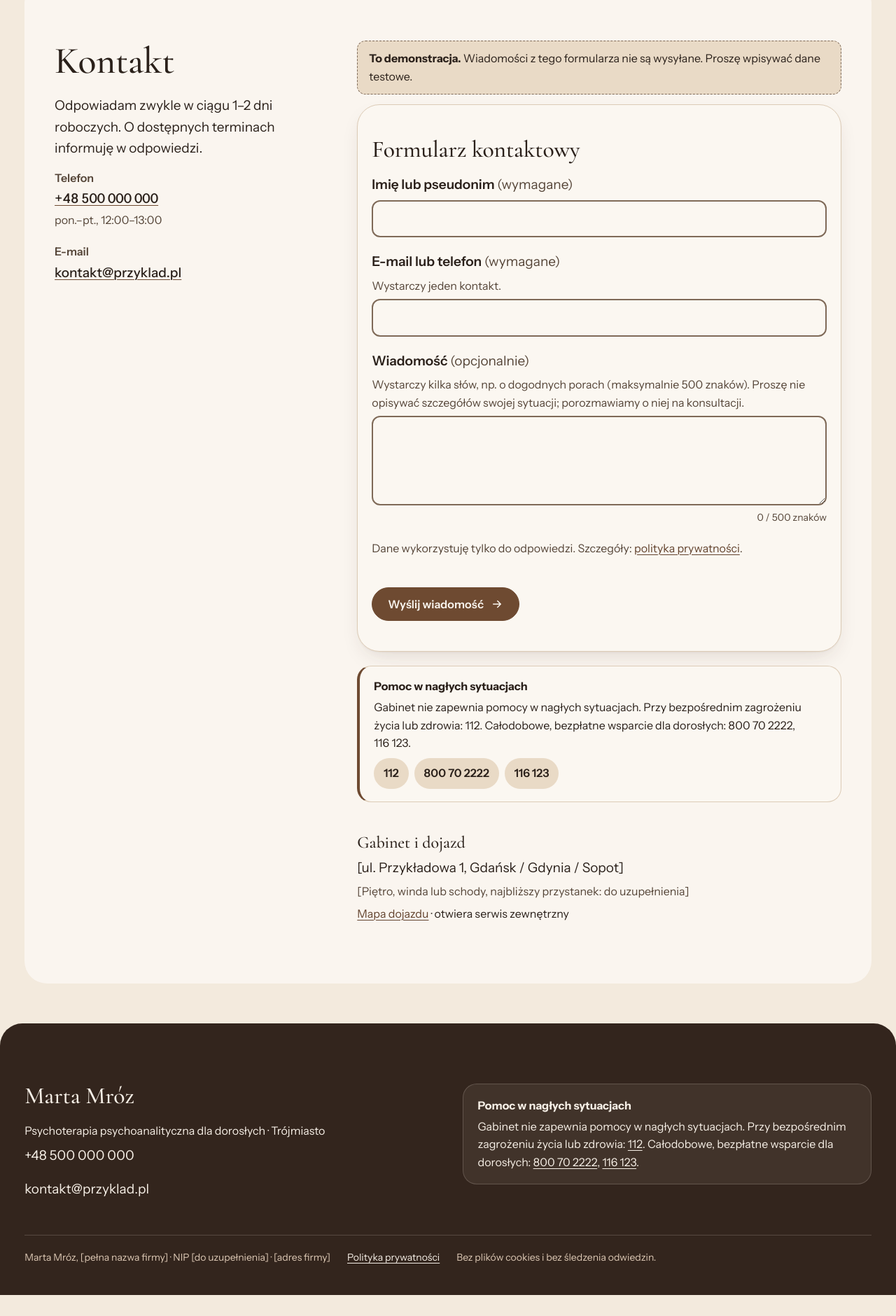
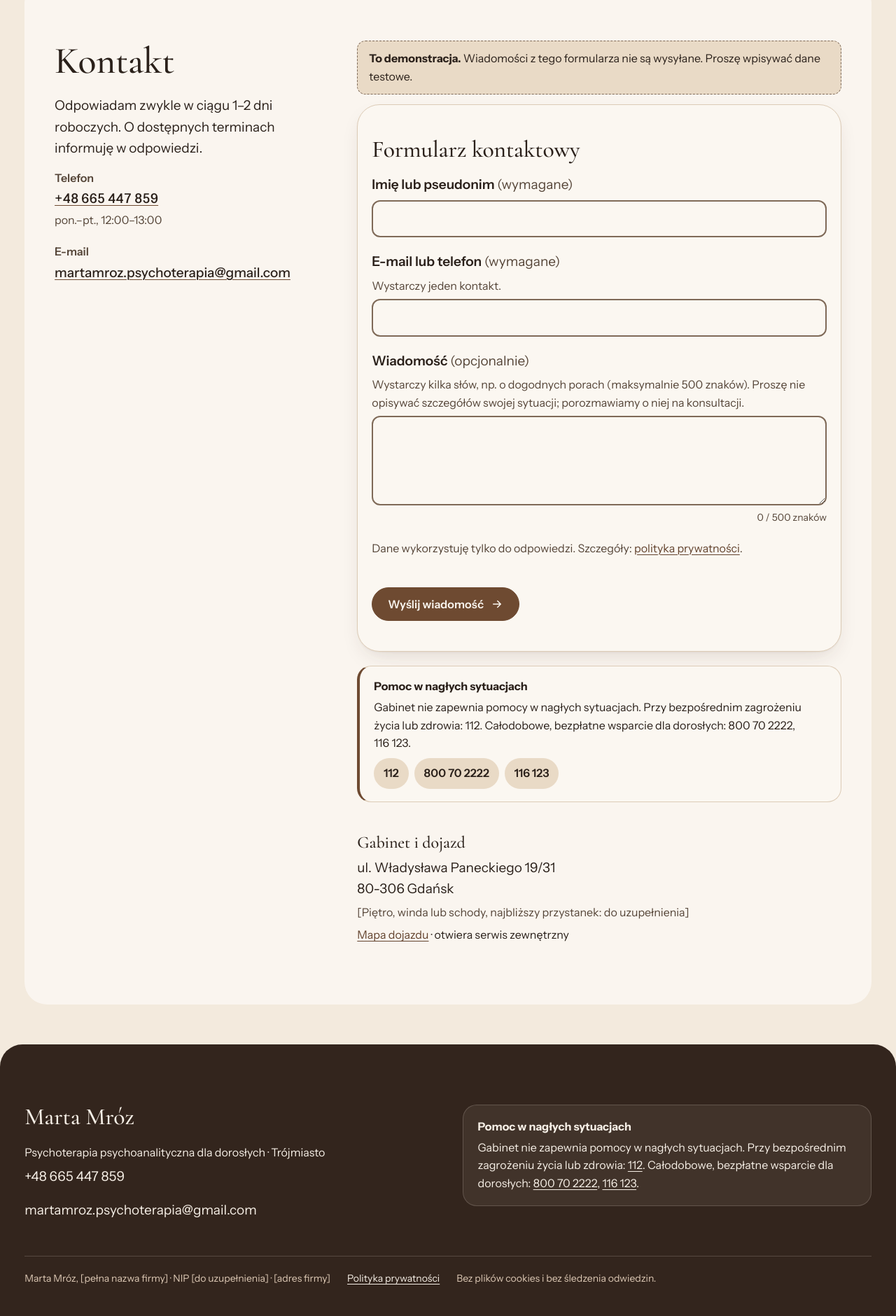
Before and after one commit to wiesioo-pe/gabinet-prototyp, a plain HTML site: page index.html in a window 1280 px wide. Shown: the part 3796-5676 px from the top of the page at 70% size. Before the commit the page ends 5646 px from the top, so only its background shows below. Drawn offline with Linux system fonts and the light colour scheme.

Commit message:
Dane kontaktowe Marty: telefon, e-mail, adres gabinetu
Co-Authored-By: Claude Opus 5.5 <noreply@anthropic.com>

```diff
--- a/index.html
+++ b/index.html
@@ -9,8 +9,8 @@
 <meta name="theme-color" content="#F4EDE3">
 <link rel="preload" href="fonts/cormorant-garamond-latin.woff2" as="font" type="font/woff2" crossorigin>
 <link rel="preload" href="fonts/instrument-sans-latin.woff2" as="font" type="font/woff2" crossorigin>
-<link rel="stylesheet" href="assets/styles.css?v=202611011109">
-<script src="assets/app.js?v=202611011109" defer></script>
+<link rel="stylesheet" href="assets/styles.css?v=202611231708">
+<script src="assets/app.js?v=202611231708" defer></script>
 </head>
 <body class="">
 <a class="skip-link" href="#tresc">Przejdź do treści</a>
@@ -146,8 +146,8 @@
       </div>
       <p data-vacation-off>Odpowiadam zwykle w ciągu 1–2 dni roboczych. O dostępnych terminach informuję w odpowiedzi.</p>
       <ul class="contact-lines">
-        <li><span>Telefon</span><a href="tel:+48500000000">+48 500 000 000</a><small data-vacation-off>pon.–pt., 12:00–13:00</small></li>
-        <li><span>E-mail</span><a href="mailto:kontakt@przyklad.pl">kontakt@przyklad.pl</a></li>
+        <li><span>Telefon</span><a href="tel:+48665447859">+48 665 447 859</a><small data-vacation-off>pon.–pt., 12:00–13:00</small></li>
+        <li><span>E-mail</span><a href="mailto:martamroz.psychoterapia@gmail.com">martamroz.psychoterapia@gmail.com</a></li>
       </ul>
     </div>
 
@@ -157,7 +157,7 @@
         <div><h3>Nie można wysłać wiadomości. Do poprawy:</h3><ul></ul></div>
       </div>
       <div class="notice notice-err" id="send-error" tabindex="-1" hidden role="alert">
-        <div><h3>Nie udało się wysłać wiadomości.</h3><p>Wpisane dane pozostały w formularzu. Można spróbować ponownie albo zadzwonić: <a href="tel:+48500000000">+48 500 000 000</a>, lub napisać: <a href="mailto:kontakt@przyklad.pl">kontakt@przyklad.pl</a>.</p></div>
+        <div><h3>Nie udało się wysłać wiadomości.</h3><p>Wpisane dane pozostały w formularzu. Można spróbować ponownie albo zadzwonić: <a href="tel:+48665447859">+48 665 447 859</a>, lub napisać: <a href="mailto:martamroz.psychoterapia@gmail.com">martamroz.psychoterapia@gmail.com</a>.</p></div>
       </div>
       <form id="contact-form" class="form-plain" action="potwierdzenie.html" method="post" novalidate aria-labelledby="formularz">
         <h3 id="formularz" class="form-title">Formularz kontaktowy</h3>
@@ -196,9 +196,9 @@
       </div>
       <div class="address" id="dojazd">
         <h3>Gabinet i dojazd</h3>
-        <p>[ul. Przykładowa 1, Gdańsk / Gdynia / Sopot]</p>
+        <p>ul. Władysława Paneckiego 19/31<br>80-306 Gdańsk</p>
         <p class="muted small">[Piętro, winda lub schody, najbliższy przystanek: do uzupełnienia]</p>
-        <p class="small"><a href="https://www.openstreetmap.org/search?query=Tr%C3%B3jmiasto" rel="noopener">Mapa dojazdu</a> · otwiera serwis zewnętrzny</p>
+        <p class="small"><a href="https://www.openstreetmap.org/search?query=W%C5%82adys%C5%82awa%20Paneckiego%2019%2C%2080-306%20Gda%C5%84sk" rel="noopener">Mapa dojazdu</a> · otwiera serwis zewnętrzny</p>
       </div>
     </div>
   </div>
@@ -211,8 +211,8 @@
         <p class="footer-brand">Marta Mróz</p>
         <p class="small">Psychoterapia psychoanalityczna dla dorosłych · Trójmiasto</p>
         <ul class="footer-list">
-          <li><a href="tel:+48500000000">+48 500 000 000</a></li>
-          <li><a href="mailto:kontakt@przyklad.pl">kontakt@przyklad.pl</a></li>
+          <li><a href="tel:+48665447859">+48 665 447 859</a></li>
+          <li><a href="mailto:martamroz.psychoterapia@gmail.com">martamroz.psychoterapia@gmail.com</a></li>
         </ul>
       </div>
       <div class="footer-crisis" role="note" aria-labelledby="kryzys-stopka">
```
Also changed, not shown: 404.html (+4 -4 lines), panel.html (+2 -2 lines), polityka-prywatnosci.html (+4 -4 lines), potwierdzenie.html (+5 -5 lines).
